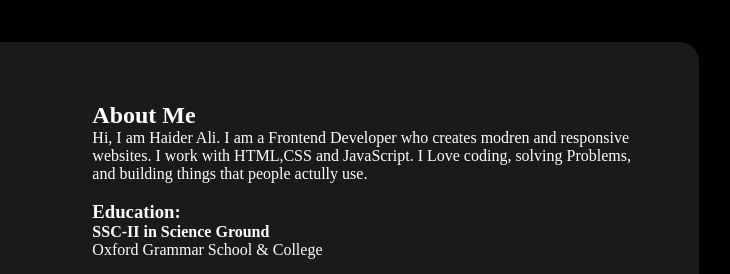
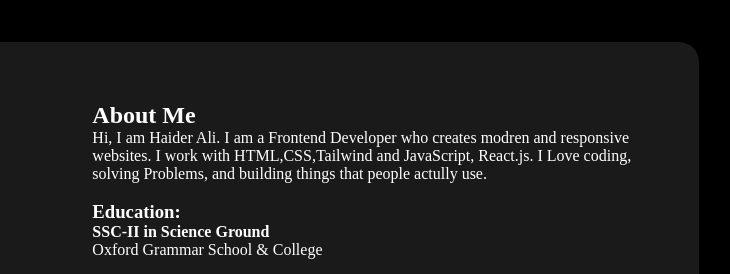
Before and after one commit to itsMeDeveloper804/Portfolio-Website-, a plain HTML site: page index.html in a window 1280 px wide. Shown: the part 2320-2594 px from the top of the page, 441-1171 px from the left. Drawn offline with Linux system fonts and the light colour scheme.

Commit message:
Fix HTML formatting and structure

```diff
--- a/index.html
+++ b/index.html
@@ -143,7 +143,7 @@
                                     <!-- Right Side -->
                                     <div class="rightGrind">
                                         <h2>About Me</h2>
-                                        <p>Hi, I am Haider Ali. I am a Frontend Developer who creates modren and responsive websites. I work with HTML,CSS and JavaScript. I Love coding, solving Problems, and building things that people actully use.</p>
+                                        <p>Hi, I am Haider Ali. I am a Frontend Developer who creates modren and responsive websites. I work with HTML,CSS,Tailwind and JavaScript, React.js. I Love coding, solving Problems, and building things that people actully use.</p>
                                         <br>
                                         <h3>Education:</h3>
                                         <p><b>SSC-II in Science Ground</b>  </p><p>Oxford Grammar School & College</p><br>
```
